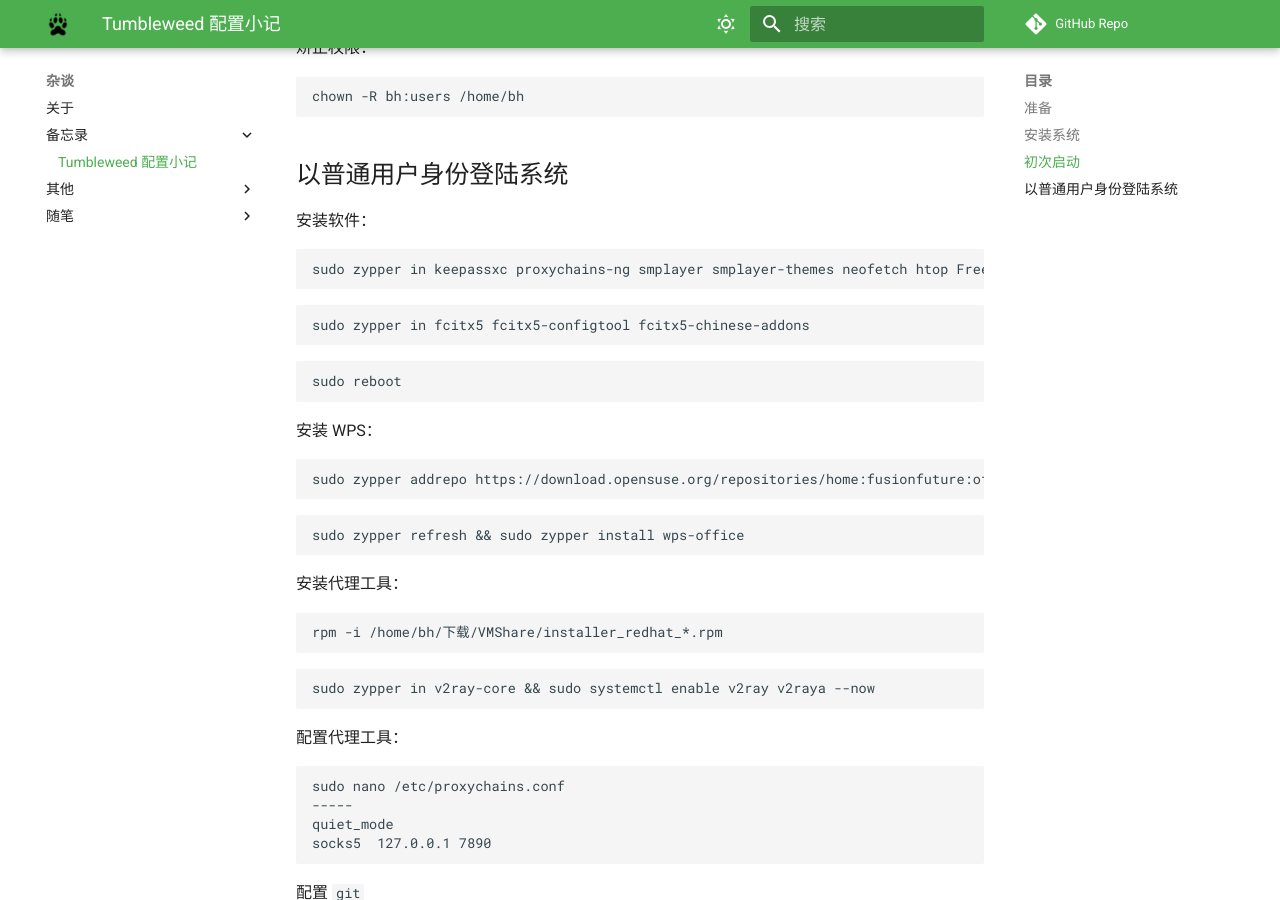
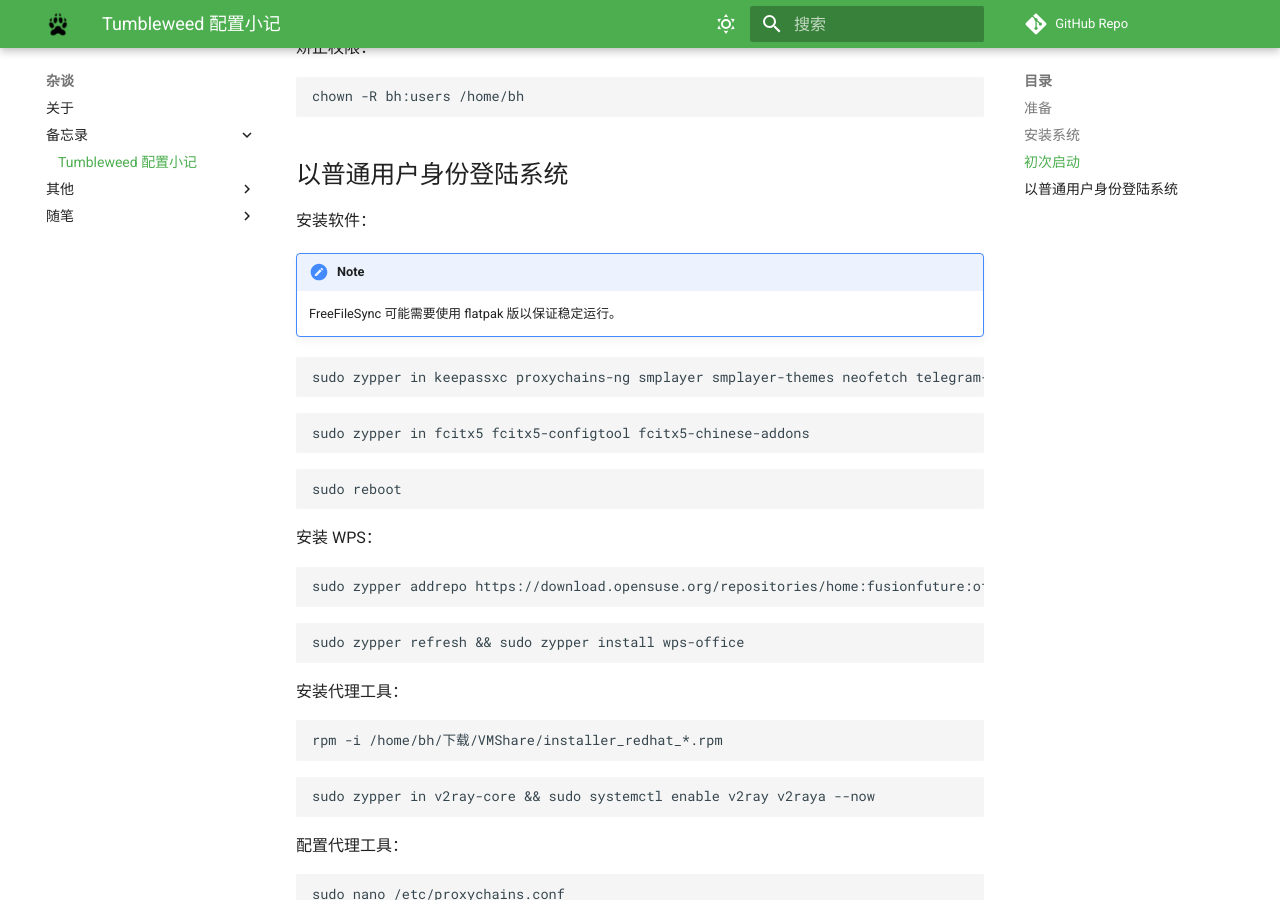
Before and after one commit to Hanjingxue-Boling/Whiteboard, an MkDocs documentation site: the page built from docs/essay/memo/opensuse.md, in a window 1280 px wide and 900 px high, scrolled down 2484 px. Built offline with MkDocs 1.6.1 and Material for MkDocs 9.7.7, drawn with Linux system fonts in a browser that asks for light colours; comment, search, counter and statistics services are not loaded.

Commit message:
update 2022-04-25-02

````diff
--- a/docs/essay/memo/opensuse.md
+++ b/docs/essay/memo/opensuse.md
@@ -121,10 +121,12 @@
 
 安装软件：
 
+!!! note
+    FreeFileSync 可能需要使用 flatpak 版以保证稳定运行。
+
 ```
-sudo zypper in keepassxc proxychains-ng smplayer smplayer-themes neofetch htop FreeFileSync telegram-desktop gimp filelight deadbeef obs-studio minigalaxy gh opi
+sudo zypper in keepassxc proxychains-ng smplayer smplayer-themes neofetch telegram-desktop gimp filelight deadbeef obs-studio minigalaxy gh opi
 ```
-
 ```
 sudo zypper in fcitx5 fcitx5-configtool fcitx5-chinese-addons
 ```
````
